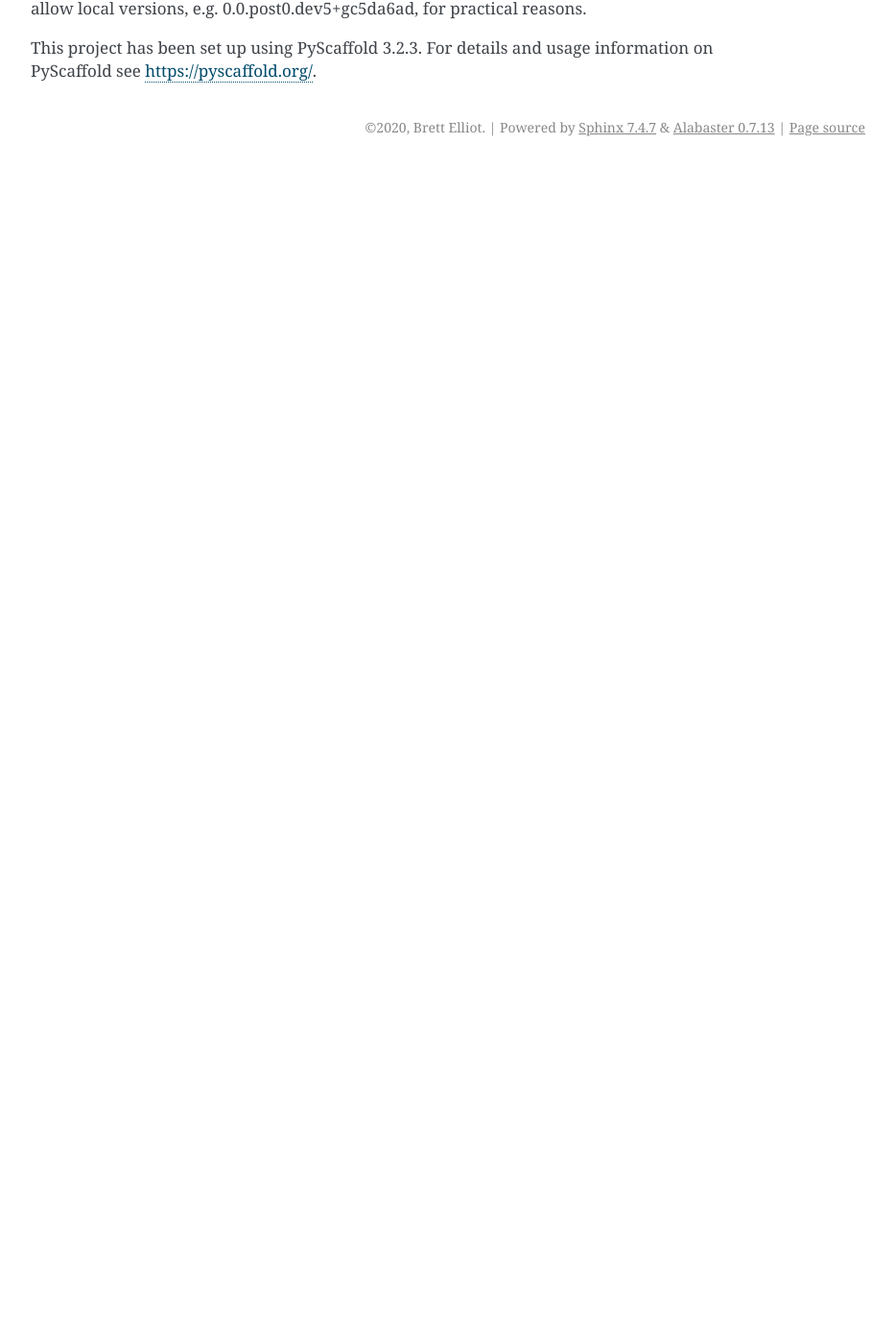
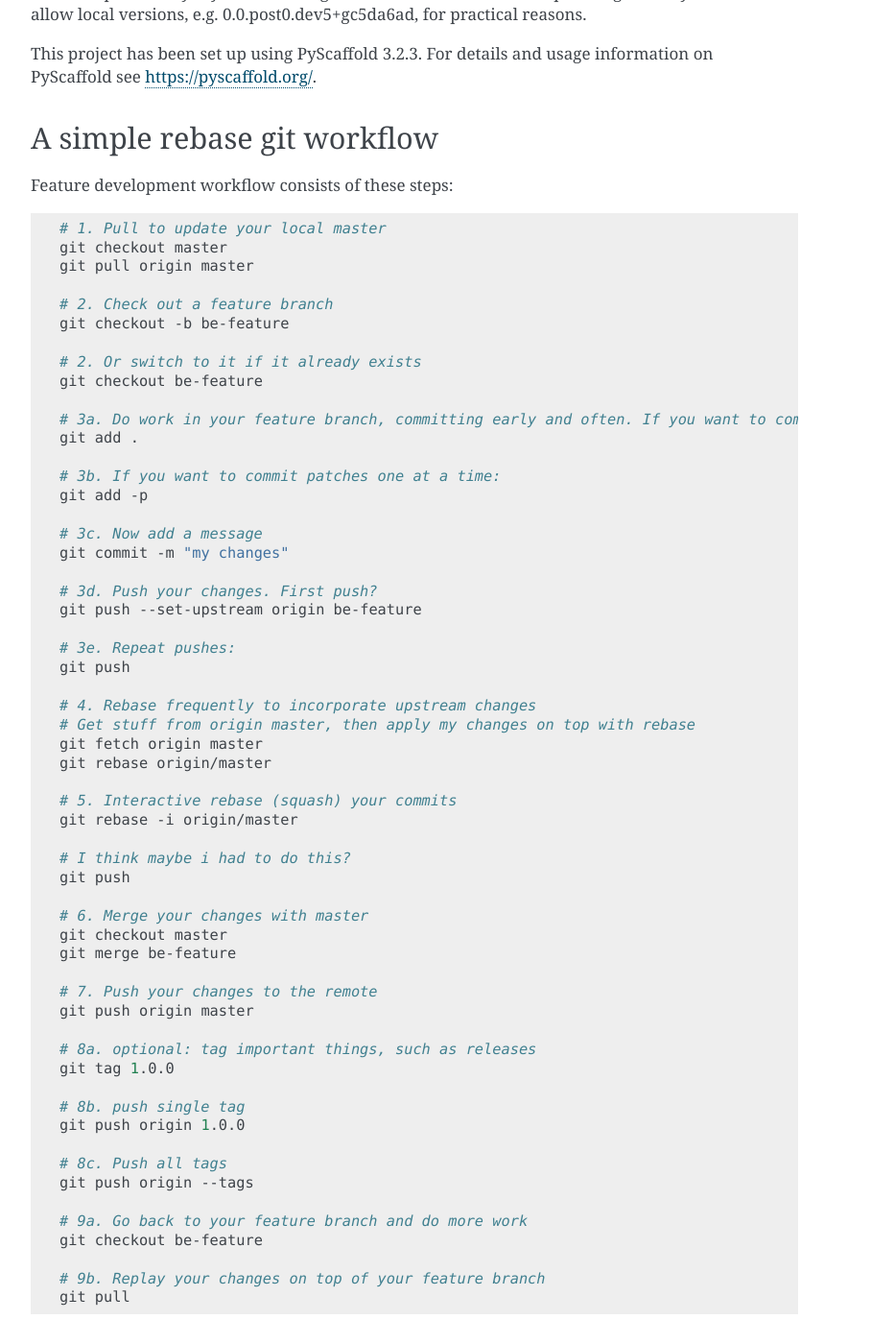
Before and after one commit to brettelliot/jinx, a Sphinx documentation site: the page built from docs/contributing.rst, in a window 1280 px wide and 1400 px high, scrolled down 916 px. Shown: the whole window at 96% size, without its empty margins (338-1271 px from the left). Built offline with Sphinx 7.4.7, drawn with Linux system fonts in a browser that asks for light colours; before the commit the page ends 1088 px from its top, so only the background shows below that; some of the changed text lies outside the part shown.

Commit message:
git flow

```diff
--- a/docs/contributing.rst
+++ b/docs/contributing.rst
@@ -30,9 +30,74 @@ Test the docs with::
 Building a release
 ------------------
 In order to build a source, binary or wheel distribution, just run
-`python setup.py sdist`, `python setup.py bdist` or `python setup.py bdist_wheel` (recommended).
+``python setup.py sdist``, ``python setup.py bdist`` or ``python setup.py bdist_wheel`` (recommended).
 
-Run `python setup.py --version` to retrieve the current PEP440-compliant version. This version will be used when building a package and is also accessible through my_project.__version__. If you want to upload to PyPI you have to tag the current commit before uploading since PyPI does not allow local versions, e.g. 0.0.post0.dev5+gc5da6ad, for practical reasons.
+Run ``python setup.py --version`` to retrieve the current PEP440-compliant version. This version will be used when building a package and is also accessible through my_project.__version__. If you want to upload to PyPI you have to tag the current commit before uploading since PyPI does not allow local versions, e.g. 0.0.post0.dev5+gc5da6ad, for practical reasons.
 
 This project has been set up using PyScaffold 3.2.3. For details and usage
 information on PyScaffold see https://pyscaffold.org/.
+
+
+A simple rebase git workflow
+----------------------------
+Feature development workflow consists of these steps:
+
+.. code-block:: bash
+
+    # 1. Pull to update your local master
+    git checkout master
+    git pull origin master
+
+    # 2. Check out a feature branch
+    git checkout -b be-feature
+
+    # 2. Or switch to it if it already exists
+    git checkout be-feature
+
+    # 3a. Do work in your feature branch, committing early and often. If you want to commit all your changes at once:
+    git add .
+
+    # 3b. If you want to commit patches one at a time:
+    git add -p
+
+    # 3c. Now add a message
+    git commit -m "my changes"
+
+    # 3d. Push your changes. First push?
+    git push --set-upstream origin be-feature
+
+    # 3e. Repeat pushes:
+    git push
+
+    # 4. Rebase frequently to incorporate upstream changes
+    # Get stuff from origin master, then apply my changes on top with rebase
+    git fetch origin master
+    git rebase origin/master
+
+    # 5. Interactive rebase (squash) your commits
+    git rebase -i origin/master
+
+    # I think maybe i had to do this?
+    git push
+
+    # 6. Merge your changes with master
+    git checkout master
+    git merge be-feature
+
+    # 7. Push your changes to the remote
+    git push origin master
+
+    # 8a. optional: tag important things, such as releases
+    git tag 1.0.0
+
+    # 8b. push single tag
+    git push origin 1.0.0
+
+    # 8c. Push all tags
+    git push origin --tags
+
+    # 9a. Go back to your feature branch and do more work
+    git checkout be-feature
+
+    # 9b. Replay your changes on top of your feature branch
+    git pull
```
